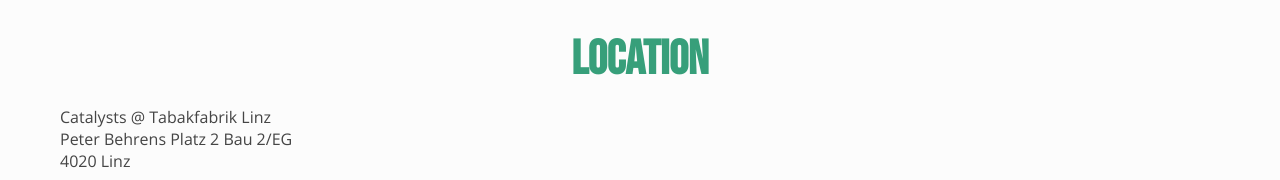
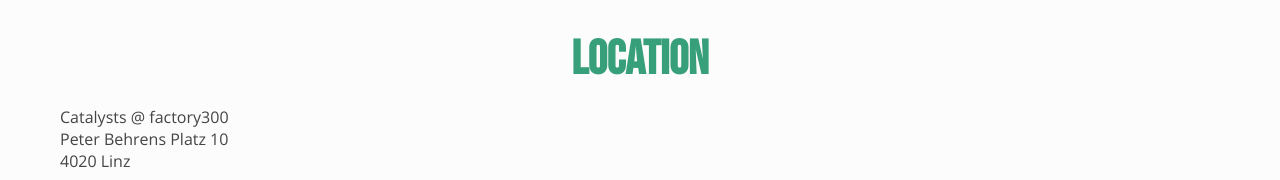
Before and after one commit to mericanAncer127/plauscherl, a Jekyll site: the page built from _plauscherl/63.html, in a window 1280 px wide. Shown: the part 739-919 px from the top of the page. Built offline with Jekyll 4.4.1, drawn with Linux system fonts in a browser that asks for light colours; grey boxes are pictures that could not be loaded.

Commit message:
Adapt location (factory300)

```diff
--- a/_plauscherl/63.html
+++ b/_plauscherl/63.html
@@ -12,8 +12,8 @@
 pictures:
 video:
 location:
-  name: "Catalysts @ Tabakfabrik Linz"
-  address: "Peter Behrens Platz 2 Bau 2/EG"
+  name: "Catalysts @ factory300"
+  address: "Peter Behrens Platz 10"
   city: Linz
   zip: 4020
   oldmap:
```
